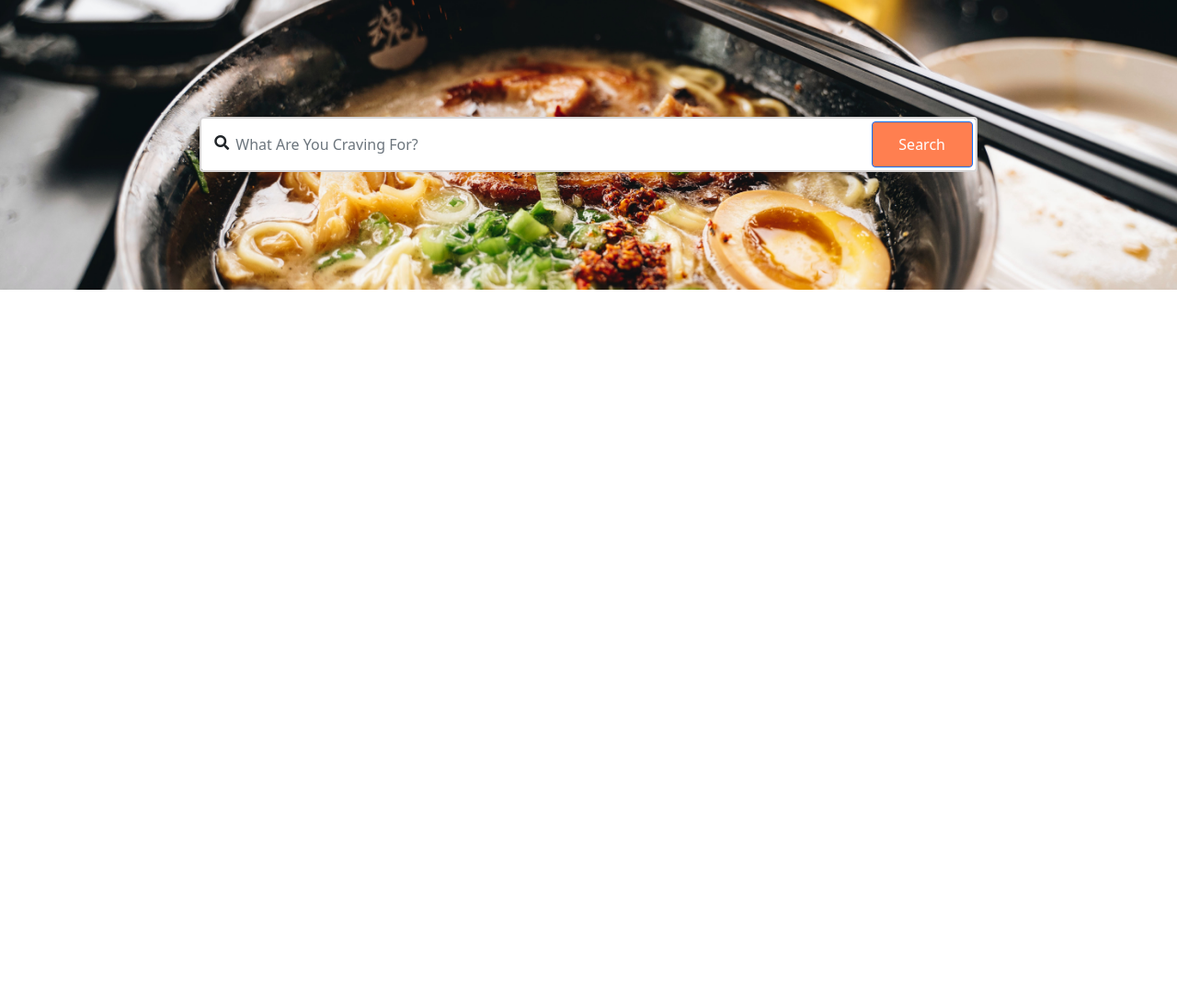
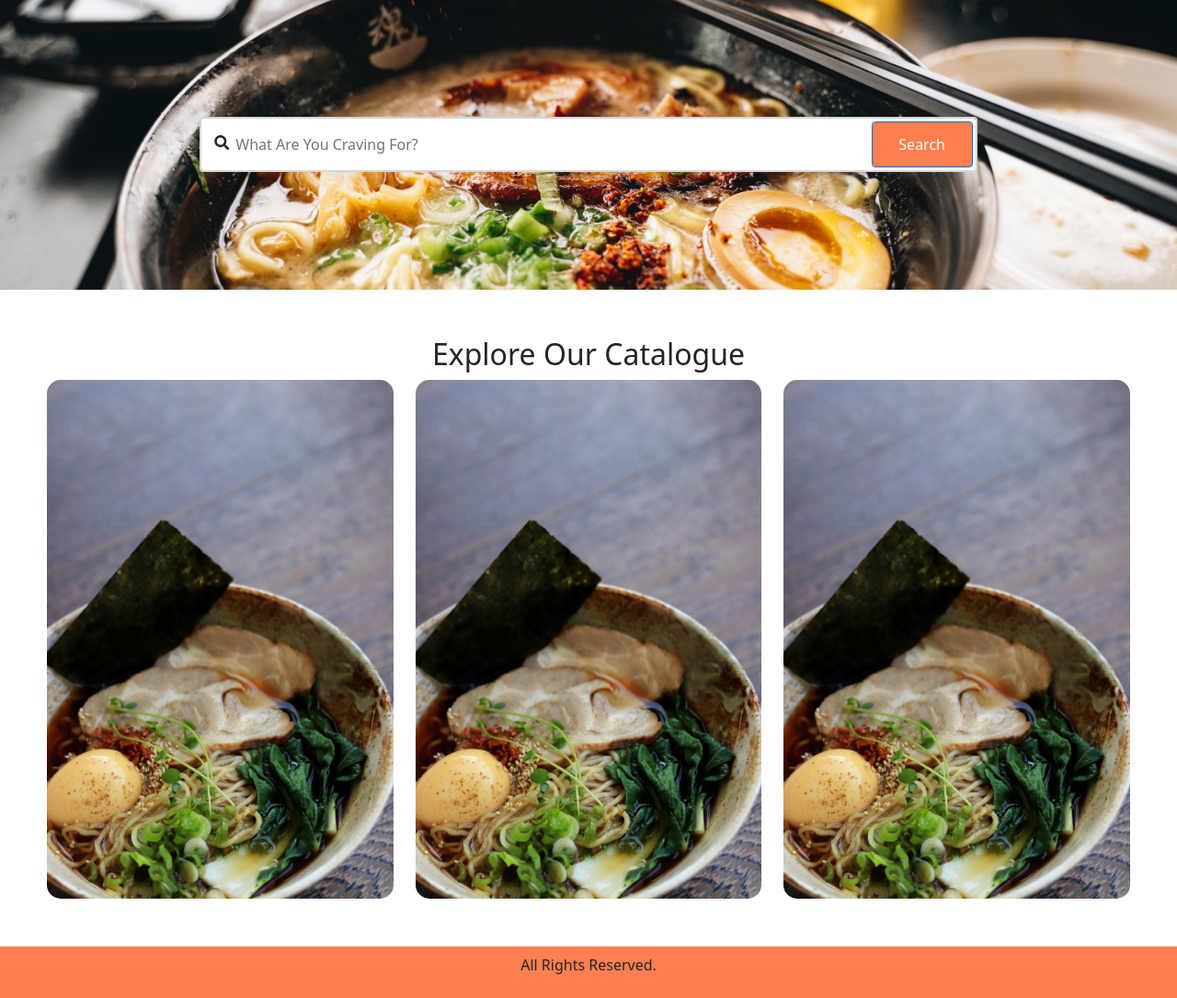
Before and after one commit to thuankhangho/btl-web, a PHP site: page / in a window 1280 px wide. Shown: the part 183-1268 px from the top of the page at 92% size. Before the commit the page ends 498 px from the top, so only its background shows below. Run offline with PHP 8.4, Linux system fonts and the light colour scheme; some libraries are stand-ins or nearby versions.

Commit message:
catalogue

```diff
--- a/index.php
+++ b/index.php
@@ -70,15 +70,32 @@
                       <button class="btn btn-primary" name="submit-search">Search</button>
                   </div>
                 </div>
+            </div>
 
-            </div>
+
+        <div class="container-img">
+              <h2 class="text-center">Explore Our Catalogue</h2>
+
+              <div class="row justify-content-center">
+                <div class="col-4">
+                  <img src="img/food-img/ramen-cata.jpg" alt="" class="img-fluid img-curve">
+                </div>
+                <div class="col-4">
+                  <img src="img/food-img/ramen-cata.jpg" alt="" class="img-fluid img-curve">
+                </div>
+                <div class="col-4">
+                  <img src="img/food-img/ramen-cata.jpg" alt="" class="img-fluid img-curve">
+                </div>
+              </div>
+         </div>
+    </section>
     </div>
     <!-- end .main-content -->
 
 
     <!-- footer -->
-    <div class="footer">
-
+    <div class="footer text-center">
+        <p>All rights reserved.</p>
     </div>
     <!-- end .footer -->
 
--- a/styles/styles.css
+++ b/styles/styles.css
@@ -102,6 +102,27 @@
 .search button:hover{
     background:#57606f ;
 }
+
+.box-3{
+    width: 100%;
+    margin: 4% auto;
+}
+
+.img-curve{
+    border-radius: 15px;
+}
+
+
+.container-img{
+    padding: 4%;
+
+}
 /**/
 
 /*footer*/
+.footer
+{
+    border-top: black;
+    background-color: var(--color);
+    padding: 8px;
+}
```
Also changed, not shown: php/login.php (+22 -0 lines), php/register.php (+22 -0 lines), img/food-img/ramen-cata.jpg (added).
